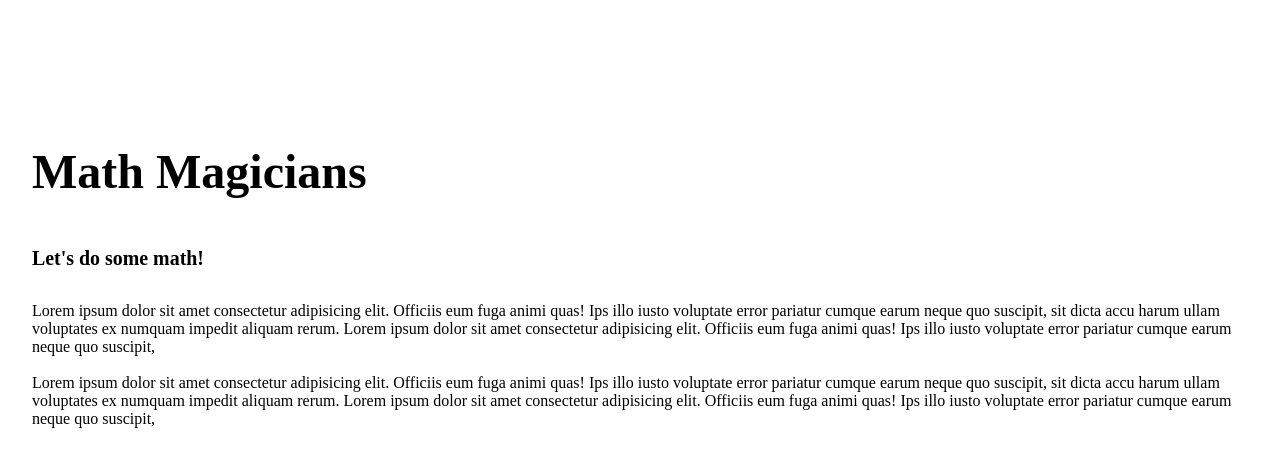
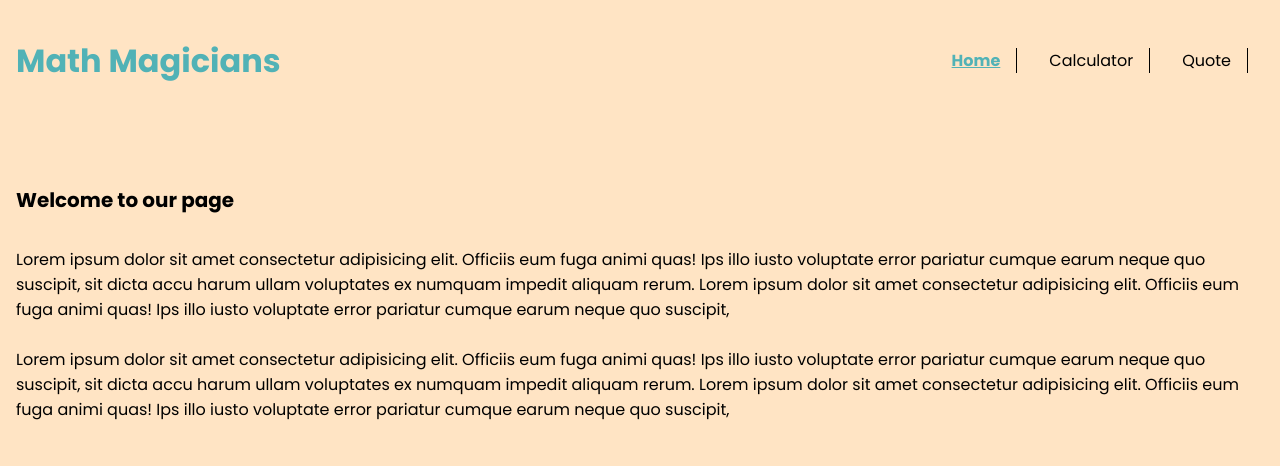
Before and after one commit to MostafaShahat2021/mathmagicians, a React (Create React App) app: page / in a window 1280 px wide. Shown: the top 466 px of the page. Built offline with nearby package versions, Linux system fonts and the light colour scheme.

Commit message:
Add Navbar Component with basic styling

```diff
--- a/public/index.html
+++ b/public/index.html
@@ -11,10 +11,9 @@
     />
     <link rel="apple-touch-icon" href="%PUBLIC_URL%/logo192.png" />
     <link rel="manifest" href="%PUBLIC_URL%/manifest.json" />
-    <title>React App</title>
+    <title>Math Magicians</title>
   </head>
   <body>
-    <noscript>You need to enable JavaScript to run this app.</noscript>
     <div id="root"></div>
   </body>
 </html>
--- a/src/App.css
+++ b/src/App.css
@@ -1,7 +1,14 @@
+@import url('https://fonts.googleapis.com/css2?family=Poppins:wght@200;300;400;500;600;700&display=swap');
+
 * {
   padding: 0;
   margin: 0;
   box-sizing: border-box;
+  font-family: 'Poppins', sans-serif;
+}
+
+body {
+  background-color: bisque;
 }
 
 .app {
@@ -13,3 +20,12 @@
   background-repeat: no-repeat;
   background-size: cover;
 }
+
+.calc-cont {
+  display: flex;
+  justify-content: space-between;
+  align-items: center;
+  margin: 1rem auto;
+  padding: 1rem;
+  color: rgb(81, 178, 182);
+}
--- a/src/App.js
+++ b/src/App.js
@@ -5,14 +5,16 @@ import './App.css';
 import CalcContainer from './components/calculator';
 import Quote from './components/quote';
 import Home from './components/Home';
+import Navbar from './components/Navbar';
 
 function App() {
   return (
     <Router>
+      <Navbar />
       <Routes>
         <Route path="/" element={<Home />} />
+        <Route path="/calculator" element={<CalcContainer />} />
         <Route path="/quote" element={<Quote />} />
-        <Route path="/calculator" element={<CalcContainer />} />
         <Route path="*" element={<h2>Page Not Found</h2>} />
       </Routes>
     </Router>
--- a/src/components/Home.js
+++ b/src/components/Home.js
@@ -2,8 +2,7 @@ function Home() {
   return (
     <div className="home-cont">
       <div className="cont">
-        <h1>Math Magicians</h1>
-        <h5>Let&apos;s do some math!</h5>
+        <h5>Welcome to our page</h5>
       </div>
       <p>
         Lorem ipsum dolor sit amet consectetur adipisicing elit. Officiis eum fuga animi quas! Ips
--- /dev/null
+++ b/src/components/Navbar.css
@@ -0,0 +1,22 @@
+nav {
+  display: flex;
+  justify-content: flex-end;
+  align-items: center;
+}
+
+nav a {
+  margin-right: 1rem;
+  text-decoration: none;
+  color: #000;
+  border-right: 1px solid #000;
+  padding-right: 1rem;
+  margin: 1rem;
+}
+
+nav a.active {
+  text-decoration: none;
+  font-weight: bold;
+  color: rgb(81, 178, 182);
+  border-right: 1px solid black;
+  text-decoration: underline;
+}
--- /dev/null
+++ b/src/components/Navbar.js
@@ -0,0 +1,18 @@
+import React from 'react';
+import { NavLink } from 'react-router-dom';
+import './Navbar.css';
+
+function Navbar() {
+  return (
+    <div className="calc-cont">
+      <h1>Math Magicians</h1>
+      <nav>
+        <NavLink to="/">Home</NavLink>
+        <NavLink to="/calculator">Calculator</NavLink>
+        <NavLink to="/quote">Quote</NavLink>
+      </nav>
+    </div>
+  );
+}
+
+export default Navbar;
--- a/src/components/calculator.css
+++ b/src/components/calculator.css
@@ -1,5 +1,5 @@
 .calcContainer {
-  margin-top: 10rem;
+  margin-top: 3rem;
   width: 40%;
 }
 
@@ -14,12 +14,11 @@
 }
 
 .cont h5 {
-  margin-top: 3rem;
+  margin-top: 1rem;
   margin-bottom: 2rem;
 }
 
 .home-cont {
-  /* border: 1px solid red; */
-  margin: 4rem auto;
-  padding: 2rem;
+  margin: 0 auto;
+  padding: 1rem;
 }
--- a/src/components/calculator.js
+++ b/src/components/calculator.js
@@ -26,7 +26,6 @@ function CalcContainer() {
   return (
     <div className="container">
       <div className="cont">
-        <h1>Math Magicians</h1>
         <h5>Let&apos;s do some math!</h5>
       </div>
       <div className="calcContainer">
```
